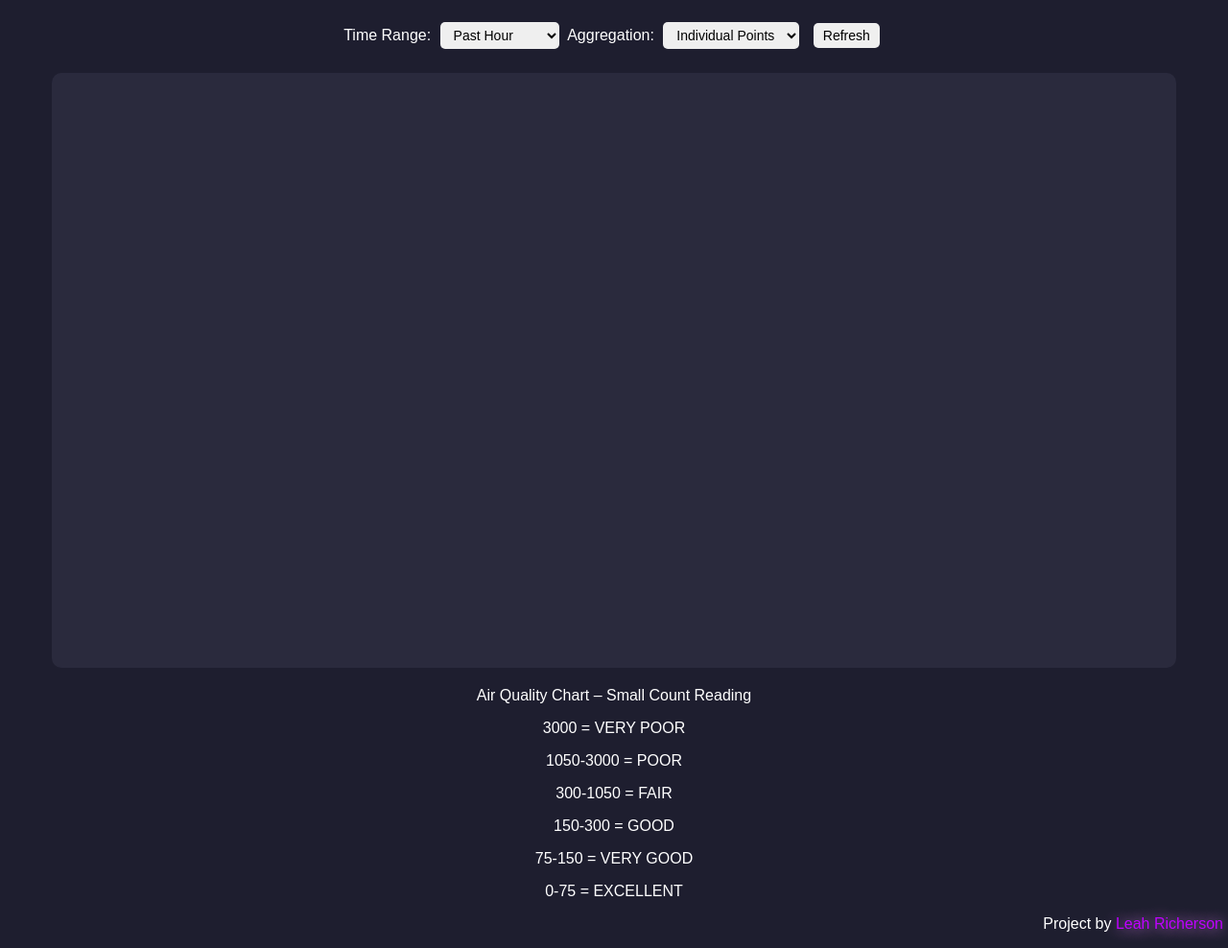
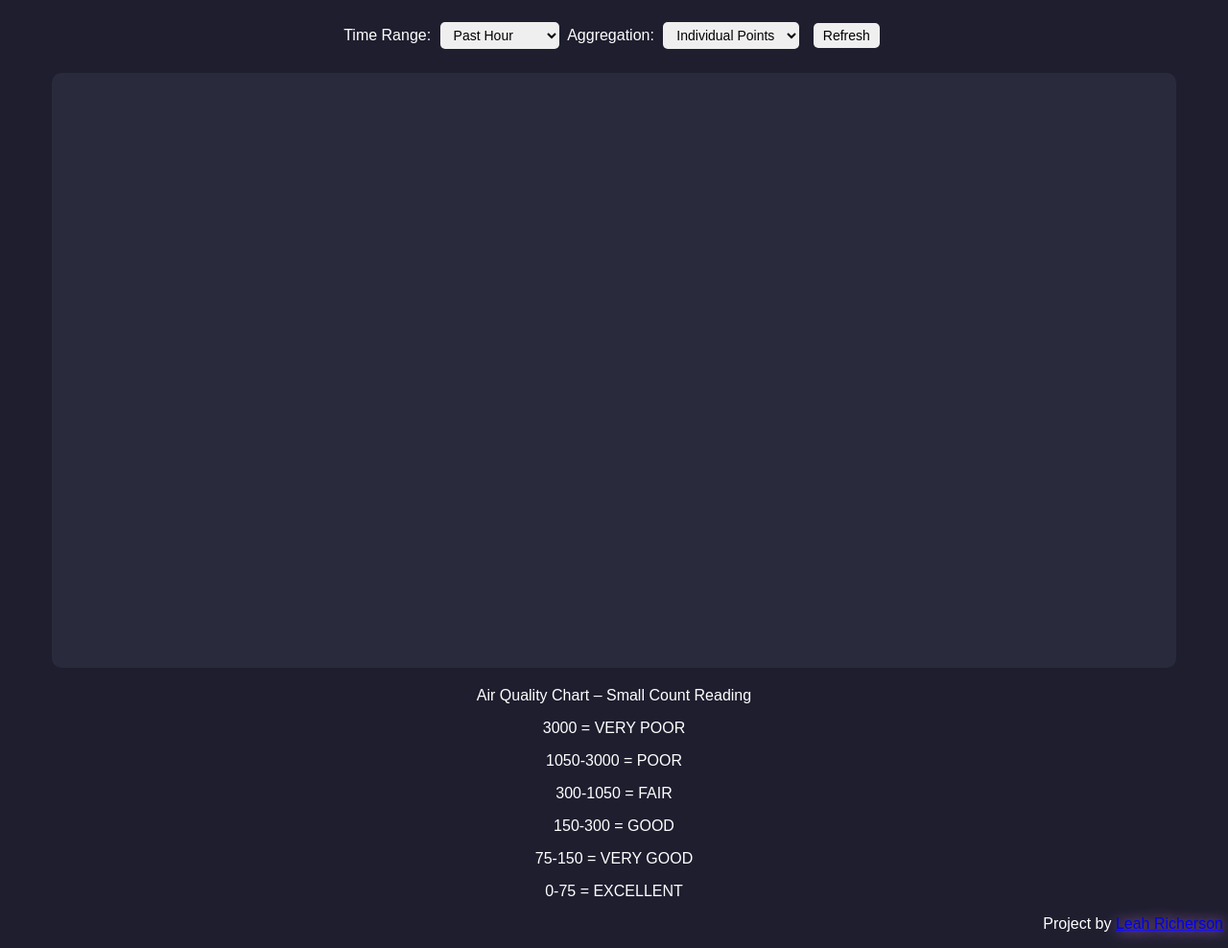
Before and after one commit to Coolperson33/AirqualityIRL, a website: page site.html in a window 1280 px wide. Shown: the part 60-1048 px from the top of the page at 96% size. Drawn offline with nearby package versions, Linux system fonts and the light colour scheme; no server answers.

Commit message:
added portfolio link lol!

```diff
--- a/site.html
+++ b/site.html
@@ -91,7 +91,7 @@
 <p>75-150 = VERY GOOD</p>
 <p>0-75 = EXCELLENT</p>
 <div id="credit">
-  <p>Project by <span id="name">Leah Richerson</span></p>
+  <p>Project by <span id="name"><a href="https://coolperson33.github.io/leahricherson3/#">Leah Richerson</a></span></p>
 </div>
 </body>
 </html>
```
